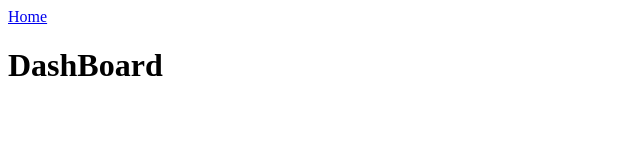
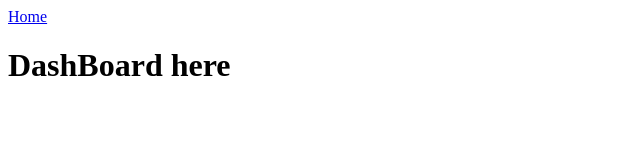
Before and after one commit to happypeter/redux-react-router-problem, a React (Create React App) app: page /dashboard in a window 1280 px wide. Shown: the top 160 px of the page, without its empty margins (0-640 px from the left). Built offline with nearby package versions, Linux system fonts and the light colour scheme.

Commit message:
still works

```diff
--- a/src/App.js
+++ b/src/App.js
@@ -15,7 +15,7 @@ import Home from './Home'
 const DashBoard = () => (
   <div>
     <Link to="/">Home</Link>
-    <h1>DashBoard</h1>
+    <h1>DashBoard here</h1>
   </div>
 )
 
@@ -24,7 +24,11 @@ class App extends Component {
     return (
       <Router>
           <Switch>
-            <Route exact path="/" component={Home} />
+            <Route exact path="/" render={() => {
+                return (
+                  <Redirect to="/dashboard" />
+                )
+              }}/>
             <Route path="/dashboard" component={DashBoard} />
           </Switch>
       </Router>
--- a/src/Home.js
+++ b/src/Home.js
@@ -17,7 +17,7 @@ class Home extends Component {
     console.log('...', isAuthenicated)
     return(
       <div>
-        <Redirect to='/dashboard' />
+        Home
       </div>
     )
   }
```
